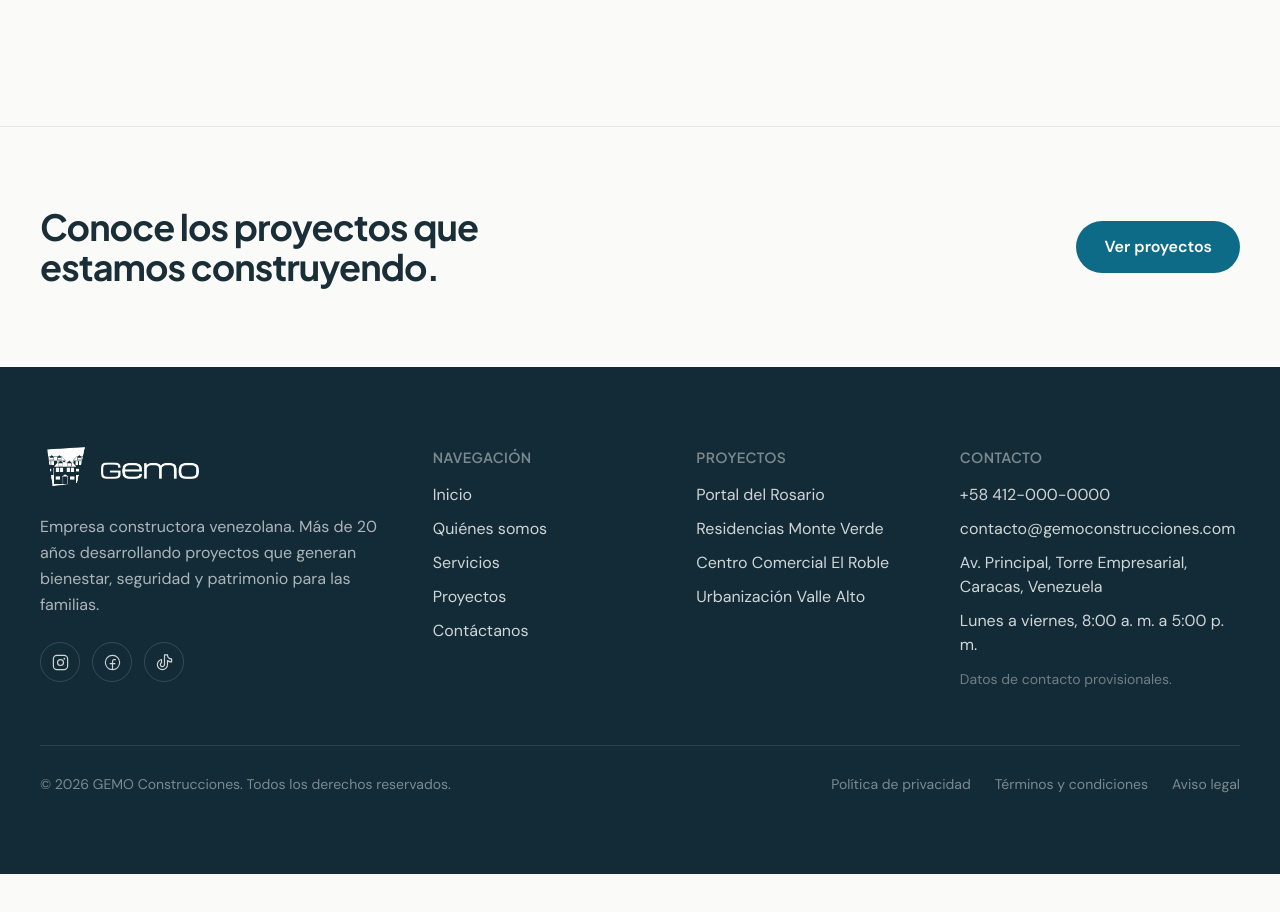
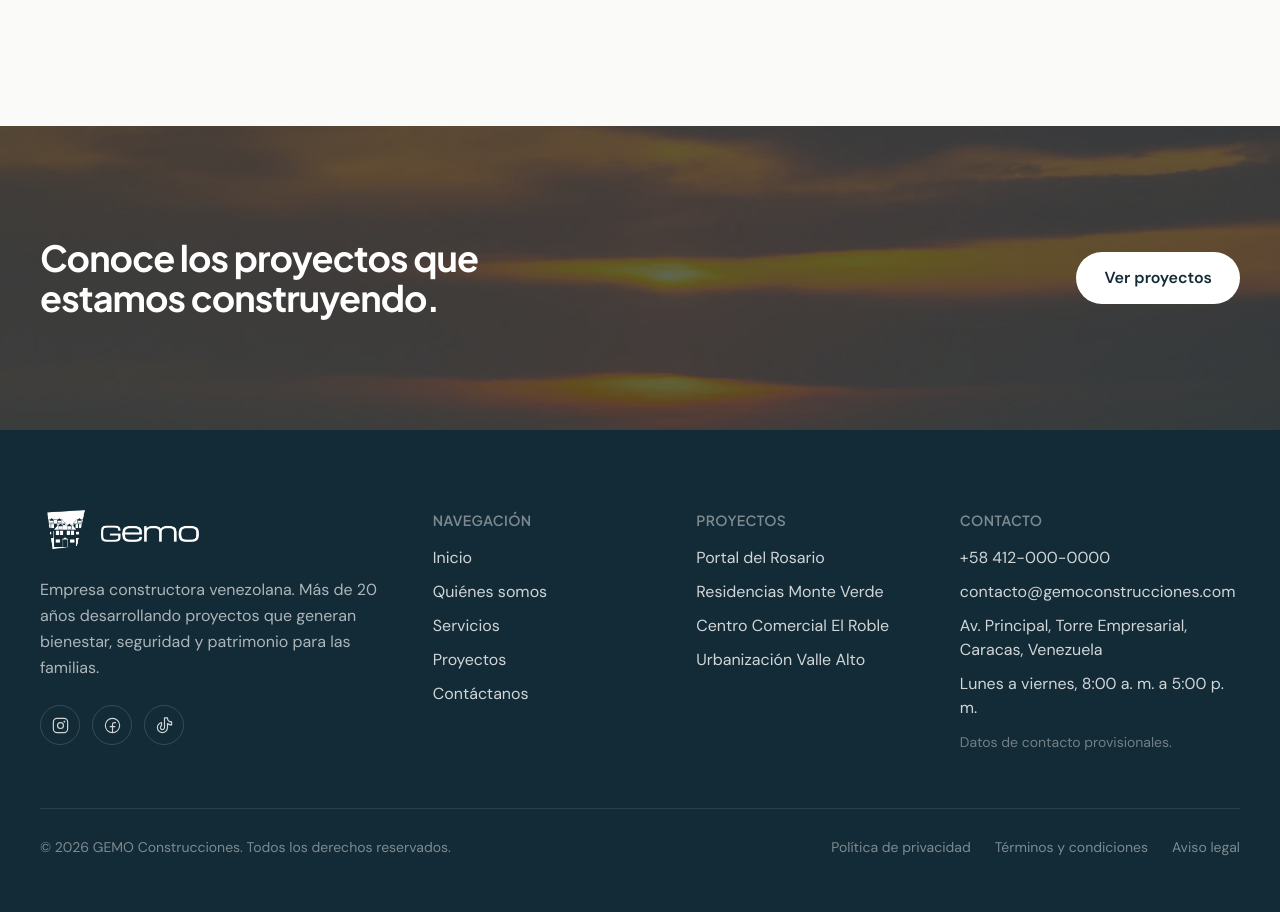
Before and after one commit to marcodpa/gemo, a Next.js app: page /quienes-somos in a window 1280 px wide. Shown: the part 2760-3672 px from the top of the page. Before the commit the page ends 3634 px from the top, so only its background shows below. Built offline with nearby package versions, Linux system fonts and the light colour scheme.

Commit message:
Quienes somos: cierre con el fondo de atardecer igual al CTA del inicio
Co-Authored-By: Claude Fable 5 <noreply@anthropic.com>

```diff
--- a/app/quienes-somos/page.tsx
+++ b/app/quienes-somos/page.tsx
@@ -183,17 +183,26 @@ export default function QuienesSomosPage() {
       </section>
 
       {/* Cierre */}
-      <section className="border-t border-line">
-        <div className="mx-auto flex max-w-[1320px] flex-col items-start gap-7 px-5 py-20 md:flex-row md:items-center md:justify-between lg:px-10">
+      <section className="relative overflow-hidden">
+        <Image
+          src="/images/calle-atardecer.webp"
+          alt=""
+          aria-hidden="true"
+          fill
+          className="object-cover"
+          sizes="100vw"
+        />
+        <div aria-hidden="true" className="absolute inset-0 bg-ink-950/65" />
+        <div className="relative mx-auto flex max-w-[1320px] flex-col items-start gap-7 px-5 py-24 md:flex-row md:items-center md:justify-between md:py-28 lg:px-10">
           <Reveal>
-            <h2 className="max-w-xl font-display text-3xl font-bold tracking-tight md:text-4xl">
+            <h2 className="max-w-xl font-display text-3xl font-bold tracking-tight text-white md:text-4xl">
               Conoce los proyectos que estamos construyendo.
             </h2>
           </Reveal>
           <Reveal delay={100}>
             <Link
               href="/proyectos"
-              className="inline-block rounded-full bg-petrol-600 px-7 py-3.5 font-semibold text-white transition hover:bg-petrol-700 active:scale-[0.98]"
+              className="inline-block rounded-full bg-white px-7 py-3.5 font-semibold text-ink-900 transition hover:bg-white/90 active:scale-[0.98]"
             >
               Ver proyectos
             </Link>
```
